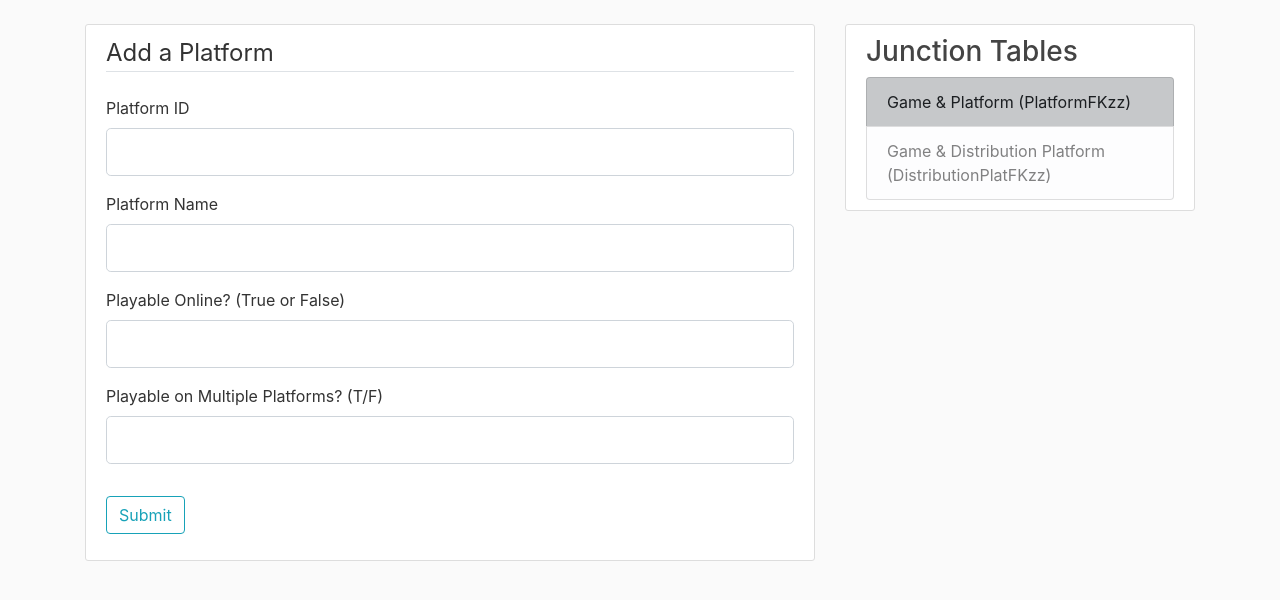
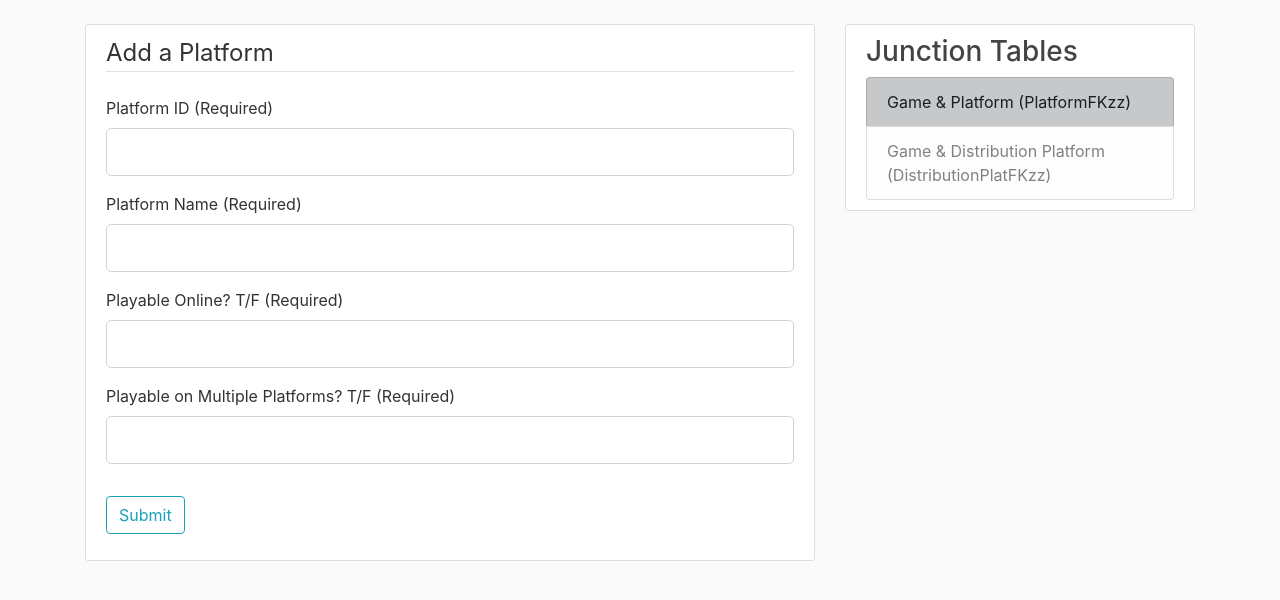
Before and after one commit to mckerracher/340_Website, a Flask app: page /addplatform in a window 1280 px wide. Shown: the part 56-656 px from the top of the page. Run offline with Flask 2, Linux system fonts and the light colour scheme; some libraries are stand-ins or nearby versions.

Commit message:
added updates based on step three review.

```diff
--- a/app.py
+++ b/app.py
@@ -1,7 +1,8 @@
 from flask import Flask, render_template, url_for
 from xl2dict import XlToDict  # https://pypi.org/project/xl2dict/
 from forms import AddGameForm, AddGenreForm, AddCreatorForm, AddPlatformForm, AddEpisodeForm, \
-    AddDistributionPlatformForm, AddPost, RemoveTheThing, AddToM2MPlatformGame, AddToM2MDistribPlatformGame
+    AddDistributionPlatformForm, AddPost, RemoveTheThing, AddToM2MPlatformGame, \
+    AddToM2MDistribPlatformGame, EditTheGame
 
 app = Flask(__name__)
 
@@ -175,5 +176,11 @@ def remove():
     return render_template('remove.html', title='Remove', form=form)
 
 
+@app.route("/editgame", methods=['POST', 'GET'])
+def editgame():
+    form = EditTheGame()
+    return render_template('editgame.html', title='Edit', form=form)
+
+
 if __name__ == '__main__':
     app.run(debug=True)
--- a/forms.py
+++ b/forms.py
@@ -4,45 +4,45 @@ from wtforms.validators import DataRequired, Length
 
 
 class AddGameForm(FlaskForm):
-    nameGame = StringField('Game Name', validators=[DataRequired(), Length(min=1, max=255)])
-    releaseDate = DateField('Release Date', validators=[DataRequired()])
+    nameGame = StringField('Game Name (Required)', validators=[DataRequired(), Length(min=1, max=255)])
+    releaseDate = DateField('Release Date (Required)', validators=[DataRequired()])
     cost = IntegerField('Game Cost', validators=[DataRequired()])
-    gameGenre = StringField('Game Genre', validators=[DataRequired(), Length(min=1, max=255)])
-    gameCreator = StringField('Game Creator', validators=[DataRequired(), Length(min=1, max=255)])
-    podcastEpisode = IntegerField('Podcast Episode')
+    gameGenre = StringField('Game Genre (Required)', validators=[DataRequired(), Length(min=1, max=255)])
+    gameCreator = StringField('Game Creator (Required)', validators=[DataRequired(), Length(min=1, max=255)])
+    podcastEpisode = IntegerField('Podcast Episode (Required)')
     submit = SubmitField('Submit')
 
 
 class AddGenreForm(FlaskForm):
-    idGenre = IntegerField('Genre ID', validators=[DataRequired()])
-    nameGenre = StringField('Genre Name', validators=[DataRequired()])
+    idGenre = IntegerField('Genre ID (Required)', validators=[DataRequired()])
+    nameGenre = StringField('Genre Name (Required)', validators=[DataRequired()])
     submit = SubmitField('Submit')
 
 
 class AddCreatorForm(FlaskForm):
-    idCreator = IntegerField('Genre ID', validators=[DataRequired()])
-    nameCreator = StringField('Creator Name', validators=[DataRequired()])
+    idCreator = IntegerField('Genre ID (Required)', validators=[DataRequired()])
+    nameCreator = StringField('Creator Name (Required)', validators=[DataRequired()])
     submit = SubmitField('Submit')
 
 
 class AddPlatformForm(FlaskForm):
-    idPlatform = IntegerField('Platform ID', validators=[DataRequired()])
-    namePlatform = StringField('Platform Name', validators=[DataRequired()])
-    playedOnline = StringField('Playable Online? (True or False)', validators=[DataRequired()])
-    multiPlat = StringField('Playable on Multiple Platforms? (T/F)', validators=[DataRequired()])
+    idPlatform = IntegerField('Platform ID (Required)', validators=[DataRequired()])
+    namePlatform = StringField('Platform Name (Required)', validators=[DataRequired()])
+    playedOnline = StringField('Playable Online? T/F (Required)', validators=[DataRequired()])
+    multiPlat = StringField('Playable on Multiple Platforms? T/F (Required)', validators=[DataRequired()])
     submit = SubmitField('Submit')
 
 
 class AddEpisodeForm(FlaskForm):
-    episodeNumber = IntegerField('Episode Number', validators=[DataRequired()])
-    title = StringField('Episode Title', validators=[DataRequired()])
-    episodeDate = DateField('Episode Date', validators=[DataRequired()])
+    episodeNumber = IntegerField('Episode Number (Required)', validators=[DataRequired()])
+    title = StringField('Episode Title (Required)', validators=[DataRequired()])
+    episodeDate = DateField('Episode Date (Required)', validators=[DataRequired()])
     submit = SubmitField('Submit')
 
 
 class AddDistributionPlatformForm(FlaskForm):
-    idDistribPlat = IntegerField('Distribution Platform ID', validators=[DataRequired()])
-    nameDistrib = StringField('Distribution Platform Name', validators=[DataRequired()])
+    idDistribPlat = IntegerField('Distribution Platform ID (Required)', validators=[DataRequired()])
+    nameDistrib = StringField('Distribution Platform Name (Required)', validators=[DataRequired()])
     platformRel = StringField('Platform Relation', validators=[DataRequired()])
     submit = SubmitField('Submit')
 
@@ -70,3 +70,13 @@ class AddToM2MDistribPlatformGame(FlaskForm):
 class RemoveTheThing(FlaskForm):
     item = StringField('Item ID', validators=[DataRequired()])
     submit = SubmitField('Submit')
+
+
+class EditTheGame(FlaskForm):
+    nameGame = StringField('Game Name (Required)', validators=[DataRequired(), Length(min=1, max=255)])
+    releaseDate = DateField('Release Date (Required)', validators=[DataRequired()])
+    cost = IntegerField('Game Cost', validators=[DataRequired()])
+    gameGenre = StringField('Game Genre (Required)', validators=[DataRequired(), Length(min=1, max=255)])
+    gameCreator = StringField('Game Creator (Required)', validators=[DataRequired(), Length(min=1, max=255)])
+    podcastEpisode = IntegerField('Podcast Episode (Required)')
+    submit = SubmitField('Submit Change')
--- a/templates/games.html
+++ b/templates/games.html
@@ -23,6 +23,7 @@
     <article class="media content-section">
         <div class="media-body" align="center">
             <a class="btn btn-secondary" href="{{ url_for('addGame') }}" role="button">Add Game</a>
+            <a class="btn btn-secondary" href="/editgame" role="button">Edit Game</a>
             <a class="btn btn-secondary" href="{{ url_for('remove') }}" role="button">Remove Game</a>
         </div>
     </article>
@@ -44,6 +45,7 @@
     {% endfor %}
     <div class="col-xs-1" align="center">
         <a class="btn btn-secondary" href="/addgame" role="button">Add Game</a>
+        <a class="btn btn-secondary" href="/editgame" role="button">Edit Game</a>
         <a class="btn btn-secondary" href="{{ url_for('remove') }}" role="button">Remove Game</a>
     </div>
 {% endblock content %}
```
Also changed, not shown: templates/editgame.html (added, +104 -0 lines).
